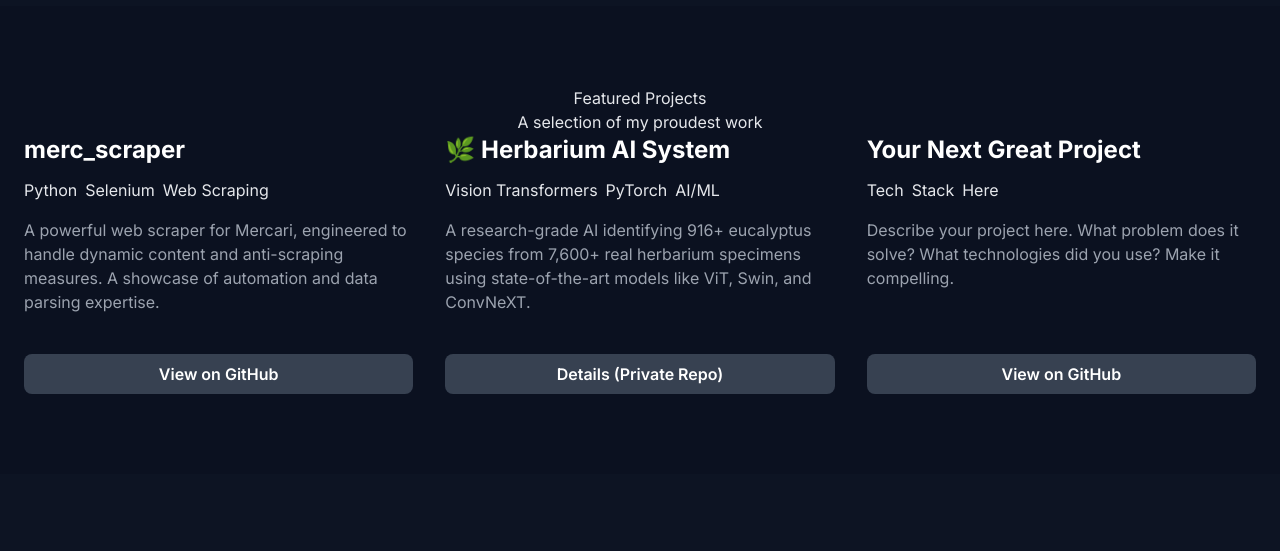
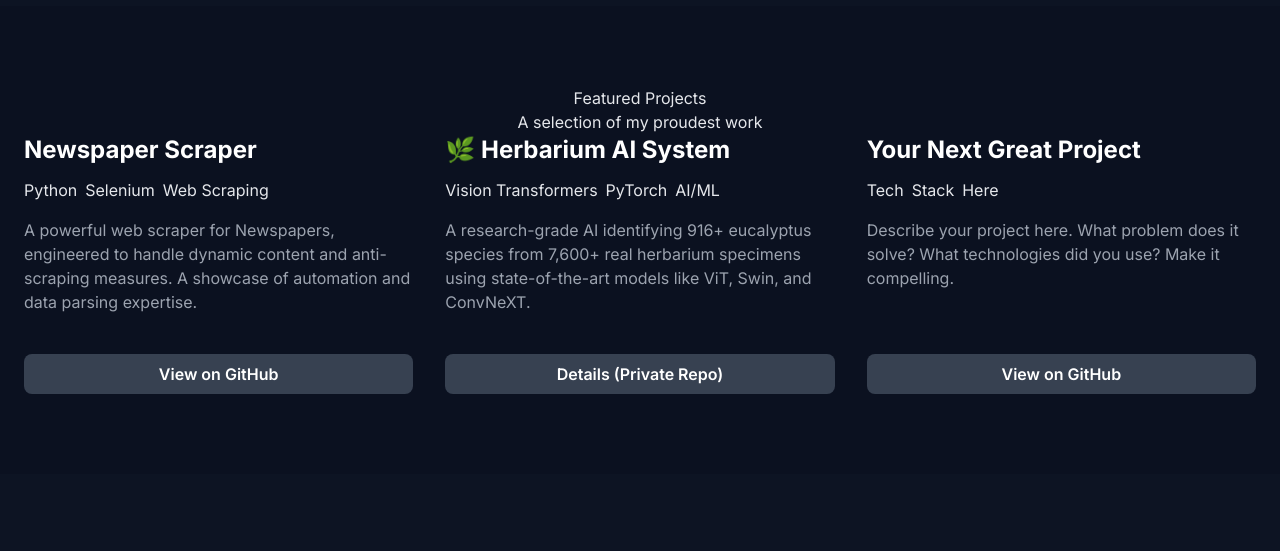
Before and after one commit to crusaders7/prestigecorp-portfolio, a plain HTML site: page index.html in a window 1280 px wide. Shown: the part 1100-1651 px from the top of the page. Drawn offline with nearby package versions, Linux system fonts and the light colour scheme.

Commit message:
Update index.html

```diff
--- a/index.html
+++ b/index.html
@@ -130,14 +130,14 @@
                     <p class="section-subtitle">A selection of my proudest work</p>
                 </div>
                 <div class="grid grid-cols-1 md:grid-cols-2 lg:grid-cols-3 gap-8">
-                    <!-- Project 1: merc_scraper -->
+                    <!-- Project 1: Newspaper Scraper -->
                     <div class="card flex flex-col fade-in" style="transition-delay: 100ms;">
                         <div class="flex-grow">
-                            <h3 class="text-2xl font-bold mb-3 text-white">merc_scraper</h3>
+                            <h3 class="text-2xl font-bold mb-3 text-white">Newspaper Scraper</h3>
                             <div class="space-x-2 mb-4">
                                 <span class="tag">Python</span><span class="tag">Selenium</span><span class="tag">Web Scraping</span>
                             </div>
-                            <p class="text-gray-400 mb-4">A powerful web scraper for Mercari, engineered to handle dynamic content and anti-scraping measures. A showcase of automation and data parsing expertise.</p>
+                            <p class="text-gray-400 mb-4">A powerful web scraper for Newspapers, engineered to handle dynamic content and anti-scraping measures. A showcase of automation and data parsing expertise.</p>
                         </div>
                         <div class="mt-6">
                             <a href="https://github.com/captncasper/merc_scraper" target="_blank" rel="noopener noreferrer" class="w-full text-center block bg-gray-700 text-white font-semibold py-2 px-4 rounded-lg hover:bg-gray-600 transition-all duration-300">
```
